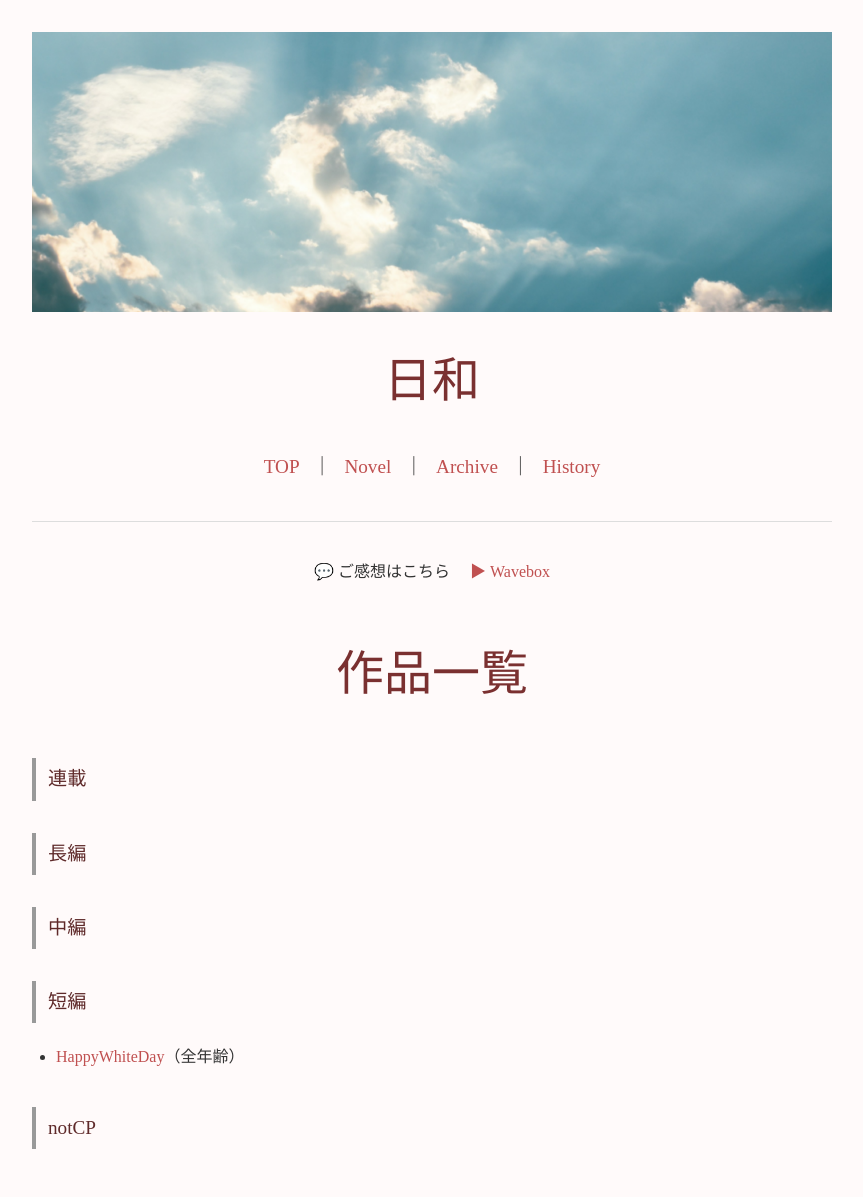
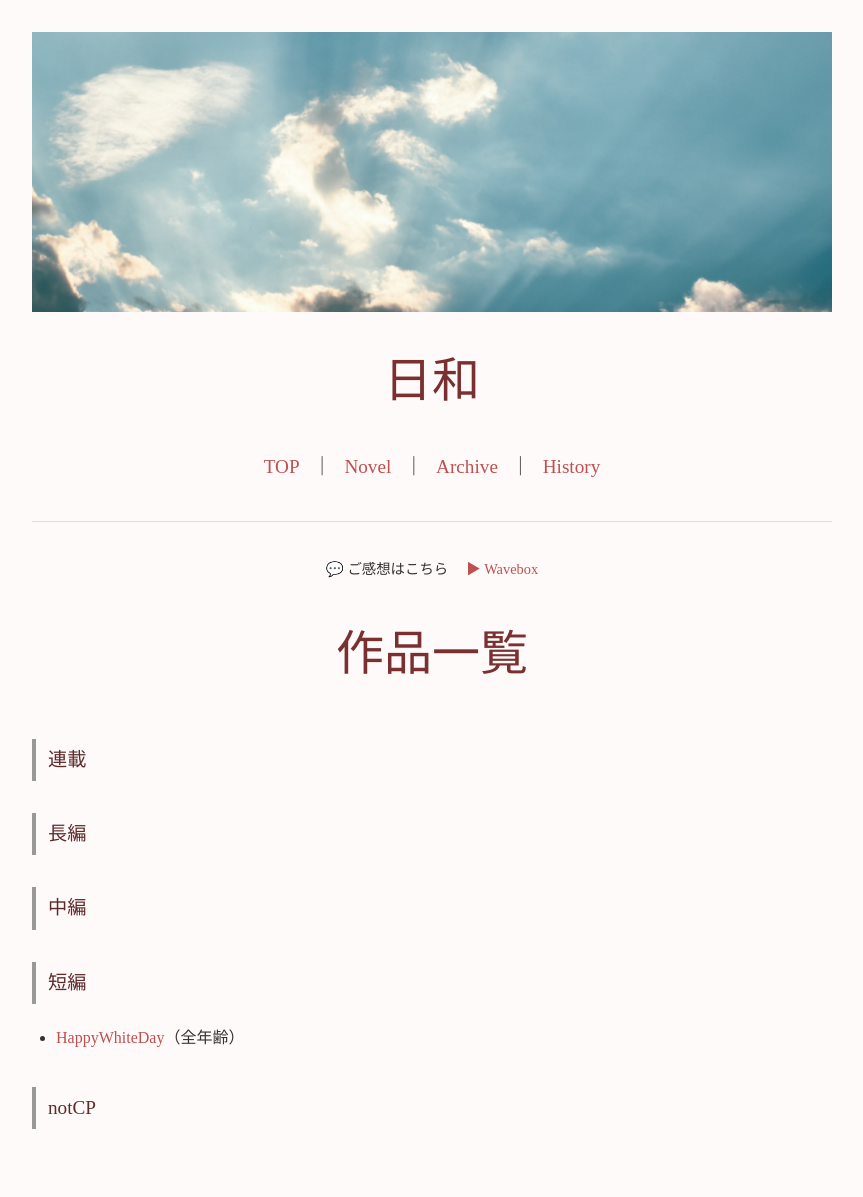
Before and after one commit to fjst160/lemon160, a Jekyll site: the page built from novels.md, in a window 1280 px wide. Shown: the whole page, without its empty margins (208-1071 px from the left). Built offline with Jekyll 4.4.1, drawn with Linux system fonts in a browser that asks for light colours.

Commit message:
Update style.css

```diff
--- a/assets/style.css
+++ b/assets/style.css
@@ -189,14 +189,11 @@ a:hover{
 ======================================== */
 
 .wavebox{
-    text-align: center;
-    margin: 2rem 0;
+    text-align:center;
+    margin:1rem 0;
+    font-size:0.9rem;
 }
 
-.wavebox-message{
-    font-size: 0.9rem;
-    line-height: 1.8;
-}
 
 .wavebox-link{
     font-size: 0.9rem;
```
